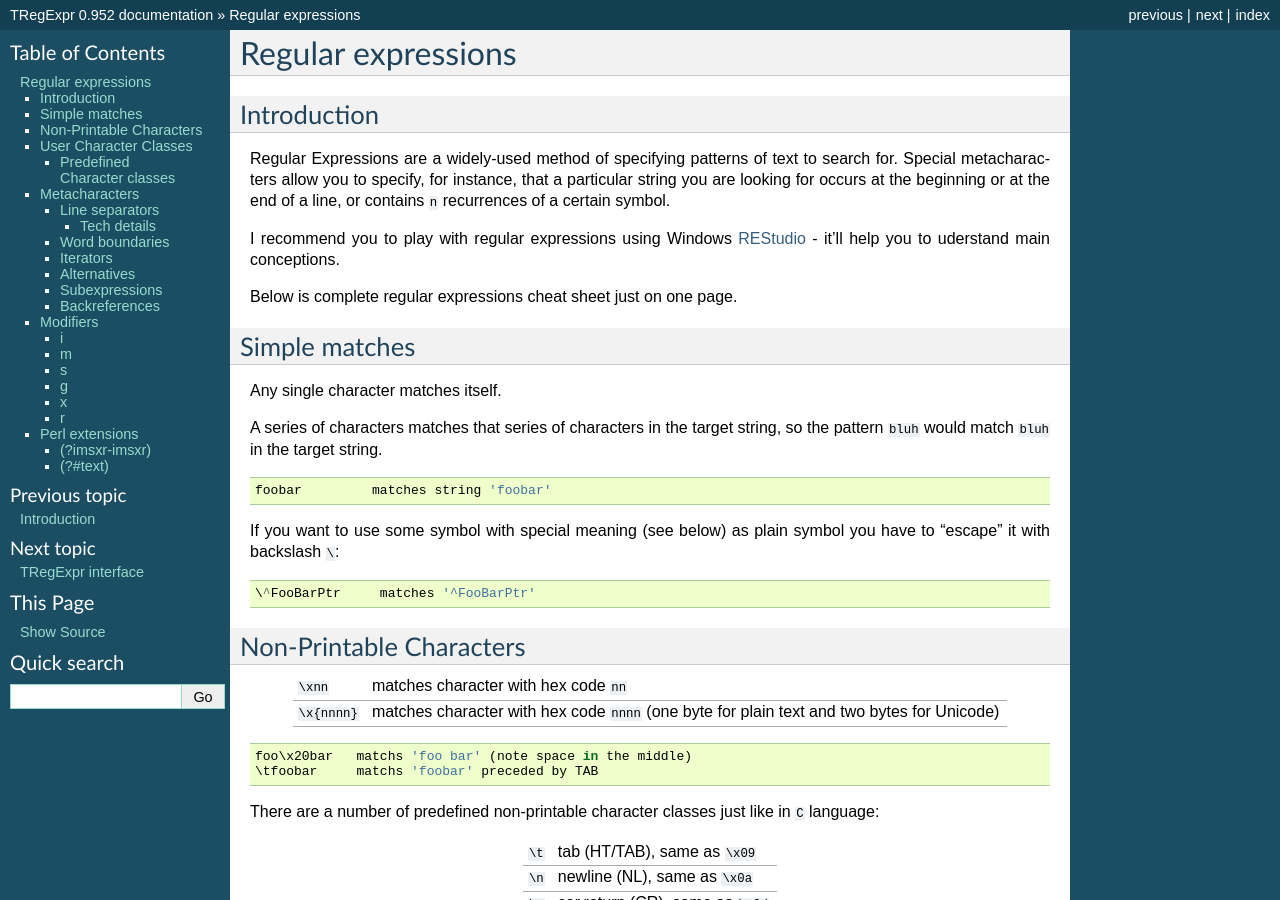
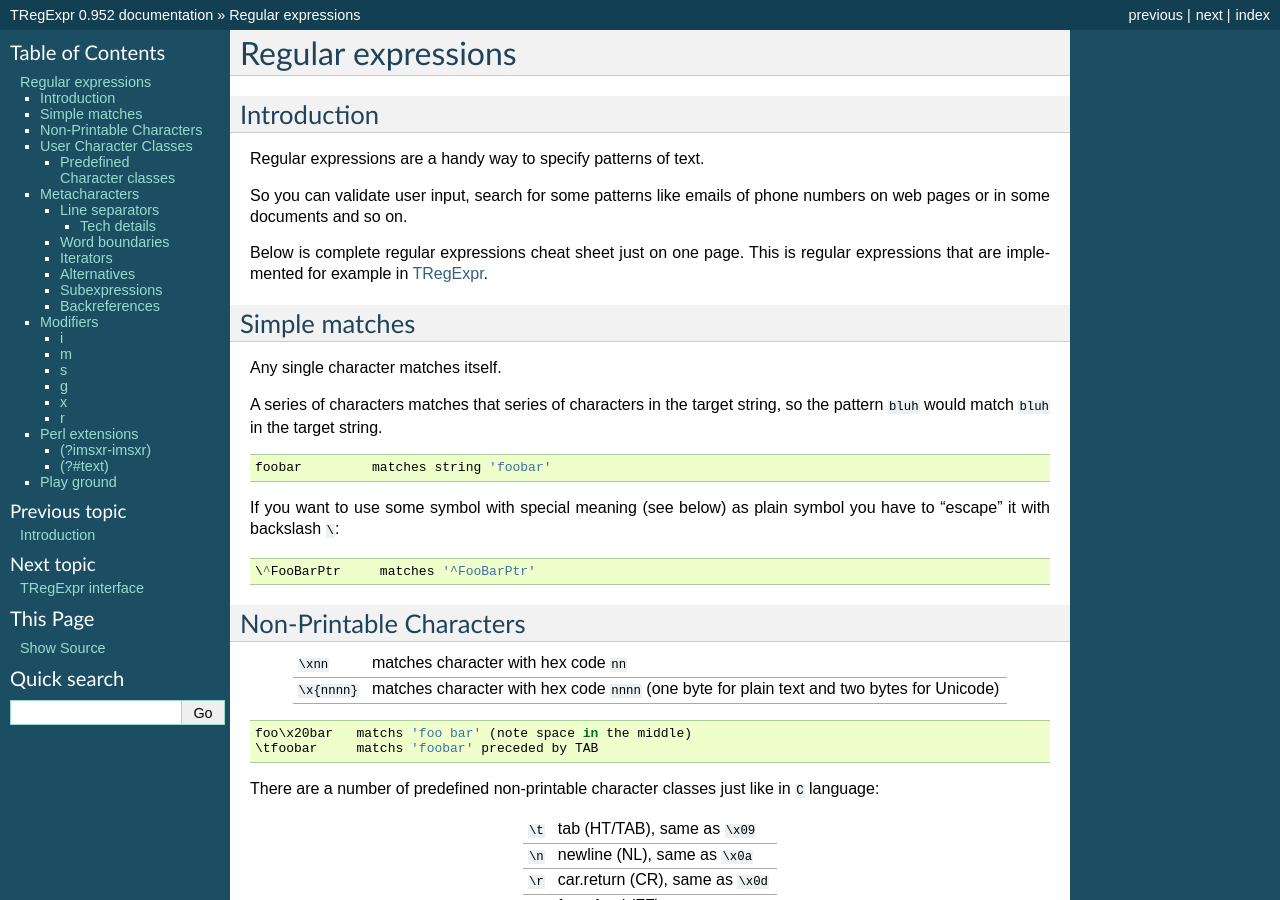
Before and after one commit to andgineer/TRegExpr, a Sphinx documentation site: the page built from docs/regexp_syntax.rst, in a window 1280 px wide and 900 px high. Built offline with Sphinx 7.4.7, drawn with Linux system fonts in a browser that asks for light colours; some of the changed text lies outside the part shown.

Commit message:
landing polishing

```diff
--- a/docs/regexp_syntax.rst
+++ b/docs/regexp_syntax.rst
@@ -5,17 +5,15 @@ Regular expressions
 Introduction
 ------------
 
-Regular Expressions are a widely-used method of specifying patterns of
-text to search for. Special metacharacters allow you to specify, for
-instance, that a particular string you are looking for occurs at the
-beginning or at the end of a line, or contains ``n`` recurrences of a certain
-symbol.
+Regular expressions are a handy way to specify patterns of
+text.
 
-I recommend you to play with regular expressions using Windows
-`REStudio <https://github.com/masterandrey/TRegExpr/releases/download/0.952b/REStudio.exe>`__
-- it’ll help you to uderstand main conceptions.
+So you can validate user input, search for some patterns like
+emails of phone numbers on web pages or in some documents and so on.
 
 Below is complete regular expressions cheat sheet just on one page.
+This is regular expressions that are implemented for example in
+`TRegExpr <tregexpr_interface.html>`_.
 
 Simple matches
 --------------
@@ -377,10 +375,14 @@ normally would not match.
 g
 ~
 
-Non standard modifier. Switching it Off you’ll switch all following
-operators into non-greedy mode (by default this modifier is On). So, if
-modifier ``/g`` is Off then ``+`` works as ``+?``, ``\*`` as ``\*?`` and
-so on
+Non standard modifier.
+
+Switching it ``Off`` you’ll switch all following
+operators into non-greedy mode. So, if
+modifier ``/g`` is ``Off`` then ``+`` works as ``+?``, ``\*`` as ``\*?`` and
+so on.
+
+By default this modifier is ``On``.
 
 x
 ~
@@ -408,13 +410,13 @@ octal or hex escapes.
 r
 ~
 
-Non-standard modifier. If is set then range ``а-я`` includes
+Non-standard modifier.
+
+If is set then range ``а-я`` includes
 also ``ё``. And ``А-Я`` includes also ``Ё``. And ``а-Я``
 includes all russian symbols.
 
-The modifier is set `On` by default. If you want switch if
-``off`` by default - set false to global variable
-`RegExprModifierR <tregexpr_interface.html#regexprmodifierr>`_.
+The modifier is set `On` by default.
 
 Perl extensions
 ---------------
@@ -445,3 +447,9 @@ the comment.
 Just now don’t forget to read the `FAQ <faq.html>`_ (expecially
 ‘non-greediness’ optimization
 `question <faq.html#nongreedyoptimization>`_).
+
+Play ground
+-----------
+
+You can play with regular expressions using Windows
+`REStudio <https://github.com/masterandrey/TRegExpr/releases/download/0.952b/REStudio.exe>`_.
```
Also changed, not shown: README.md (+5 -2 lines), docs/index.rst (+10 -14 lines), docs/tregexpr_interface.rst (+20 -23 lines).
